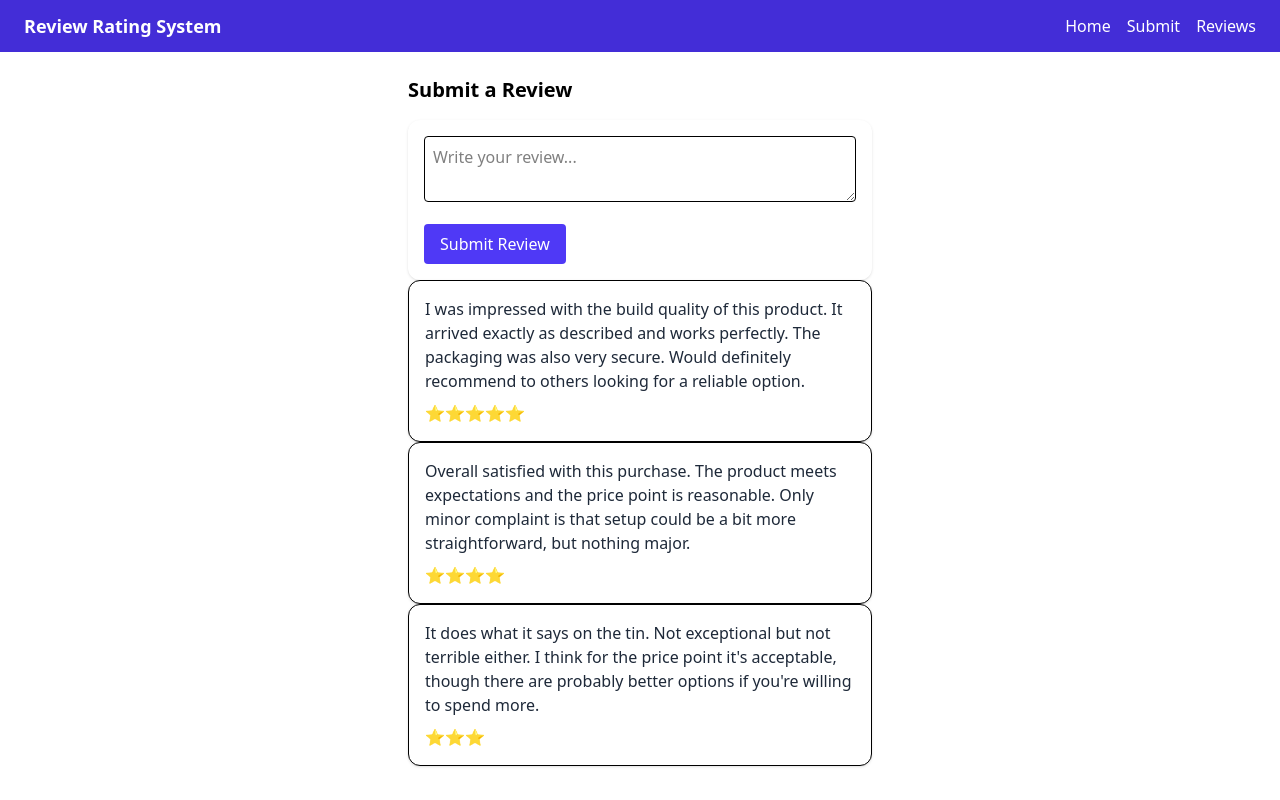
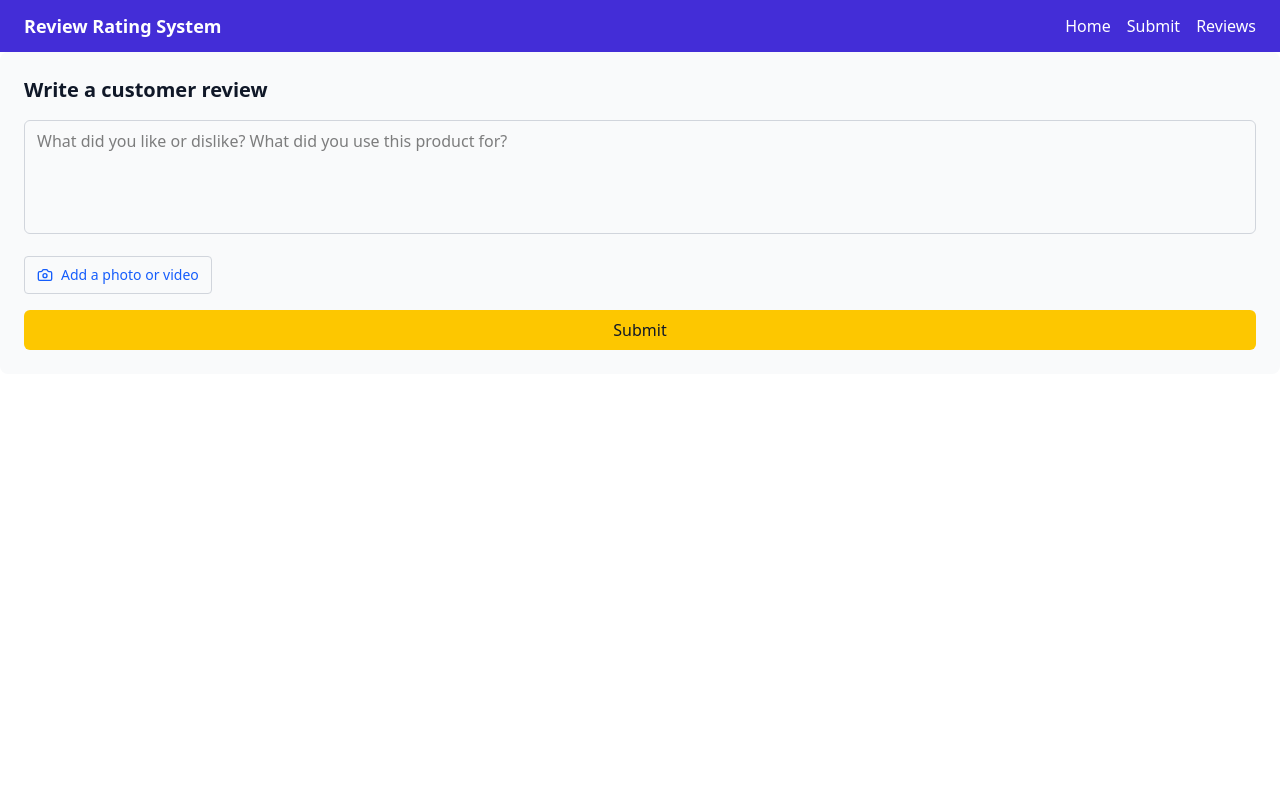
Before and after one commit to abhinavhh/ai-review-system, a React (Vite) app: page /review in a window 1280 px wide. Built offline with nearby package versions, Linux system fonts and the light colour scheme.

Commit message:
updated ui

```diff
--- a/src/App.tsx
+++ b/src/App.tsx
@@ -1,11 +1,12 @@
 
-import { BrowserRouter, Route, Routes } from 'react-router-dom'
+import { BrowserRouter, data, Route, Routes } from 'react-router-dom'
 import ReviewPage from './pages/ReviewPage'
 import LiveReviewPage from './pages/LiveReviewPage'
 import LoginPage from './pages/LoginPage'
 import RegisterPage from './pages/RegisterPage'
 import Home from './pages/Home'
 import Navbar from './components/Navbar'
+import ReviewForm from './components/ReviewForm'
 
 function App() {
   return (
@@ -14,7 +15,8 @@ function App() {
       <Routes>
         {/* <Route path='/' element={<App />}/> */}
         <Route path='/' element={<Home />}/>
-        <Route path='/review' element={<ReviewPage />}/>
+        <Route path='/reviews' element={<ReviewPage />}/>
+        <Route path='/review' element={<ReviewForm onReviewAdded={data}/>}/>
         <Route path='/live-review' element={<LiveReviewPage />}/>
         <Route path='/login' element={<LoginPage />}/>
         <Route path='/register' element={<RegisterPage />}/>
--- a/src/components/ReviewCard.tsx
+++ b/src/components/ReviewCard.tsx
@@ -1,4 +1,5 @@
 import React from "react";
+import { Star, CheckCircle, ThumbsUp, ThumbsDown } from "lucide-react";
 import type { Review } from "../interfaces/review.interface";
 
 interface Props {
@@ -6,11 +7,62 @@ interface Props {
 }
 
 const ReviewCard: React.FC<Props> = ({ review }) => {
+  const renderStars = (rating: number) => (
+    <div className="flex items-center gap-1">
+      {[1, 2, 3, 4, 5].map((star) => (
+        <Star
+          key={star}
+          className={`w-5 h-5 ${
+            star <= rating ? "fill-yellow-400 text-yellow-400" : "text-gray-300"
+          }`}
+        />
+      ))}
+    </div>
+  );
+
   return (
-    <div className="border rounded-xl p-4 shadow bg-white">
-      <p className="text-gray-800 mb-2">{review.content}</p>
-      <div className="text-yellow-500">
-        {"⭐".repeat(review.rating)}
+    <div className="border-b border-gray-200 pb-6">
+      {/* Author + avatar */}
+      <div className="flex items-start gap-3 mb-3">
+        <div className="w-10 h-10 bg-gray-300 rounded-full flex items-center justify-center text-sm font-medium text-gray-600">
+          {review.author.charAt(0)}
+        </div>
+        <div className="flex-1">
+          <div className="font-medium text-gray-900">{review.author}</div>
+          {review.verified && (
+            <div className="flex items-center gap-1 text-xs text-orange-600 mt-1">
+              <CheckCircle className="w-3 h-3" />
+              Verified Purchase
+            </div>
+          )}
+        </div>
+      </div>
+
+      {/* Rating + title */}
+      <div className="mb-2">
+        <div className="flex items-center gap-2 mb-1">
+          {renderStars(review.rating)}
+          <span className="font-medium text-gray-900">{review.title}</span>
+        </div>
+        <div className="text-sm text-gray-600">Reviewed on {review.date}</div>
+      </div>
+
+      {/* Content */}
+      <p className="text-gray-700 mb-4 leading-relaxed">{review.content}</p>
+
+      {/* Actions */}
+      <div className="flex items-center gap-4">
+        <button className="flex items-center gap-1 text-sm text-gray-600 hover:text-gray-900">
+          <ThumbsUp className="w-4 h-4" />
+          Helpful ({review.helpful ?? 0})
+        </button>
+        <button className="flex items-center gap-1 text-sm text-gray-600 hover:text-gray-900">
+          <ThumbsDown className="w-4 h-4" />
+          Not helpful
+        </button>
+        <button className="text-sm text-gray-600 hover:text-gray-900">
+          Report
+        </button>
       </div>
     </div>
   );
--- a/src/components/ReviewForm.tsx
+++ b/src/components/ReviewForm.tsx
@@ -1,41 +1,68 @@
 import React, { useState } from "react";
-import { reviews } from "../data/reviews.data";
+import { Camera } from "lucide-react";
+import { addReviewApi } from "../service/review.service";
+import type { Review } from "../interfaces/review.interface";
 
-const ReviewForm: React.FC = () => {
-  const [review, setReview] = useState("");
+interface Props {
+  onReviewAdded: (review: Review) => void;
+}
 
-  const handleSubmit = (e: React.FormEvent) => {
+const ReviewForm: React.FC<Props> = ({ onReviewAdded }) => {
+  const [reviewText, setReviewText] = useState("");
+  const [loading, setLoading] = useState(false);
+
+  const handleSubmit = async (e: React.FormEvent) => {
     e.preventDefault();
-    reviews.push({
-        id: (reviews.length + 1).toString(),
-        author: "",
-        rating: 3,
-        title: "Demo",
-        content: review,
-        date: "",
+    setLoading(true);
+
+    const newReview = await addReviewApi({
+      author: "Guest User",
+      rating: 4,
+      title: "User Review",
+      content: reviewText,
       verified: false,
-        helpful: 0,
-    })
-    alert(`Review submitted: ${review} (dummy, not saved)`);
-    setReview("");
+    });
+
+    onReviewAdded(newReview);
+    setReviewText("");
+    setLoading(false);
   };
 
   return (
-    <form onSubmit={handleSubmit} className="space-y-4 p-4 bg-white rounded-xl shadow">
+    <div className="bg-gray-50 rounded-lg p-6 sticky top-6">
+      <h2 className="text-xl font-semibold text-gray-900 mb-4">
+        Write a customer review
+      </h2>
+
+      <form onSubmit={handleSubmit} className="space-y-4">
         <textarea
-        className="w-full border p-2 rounded"
-        placeholder="Write your review..."
-        value={review}
-        onChange={(e) => setReview(e.target.value)}
+          className="w-full px-3 py-2 border border-gray-300 rounded-md focus:outline-none focus:ring-2 focus:ring-blue-500 focus:border-blue-500 resize-none"
+          placeholder="What did you like or dislike? What did you use this product for?"
+          value={reviewText}
+          onChange={(e) => setReviewText(e.target.value)}
+          rows={4}
           required
         />
+
+        <div>
+          <button
+            type="button"
+            className="flex items-center gap-2 text-sm text-blue-600 hover:text-blue-800 border border-gray-300 rounded px-3 py-2 hover:bg-gray-50"
+          >
+            <Camera className="w-4 h-4" />
+            Add a photo or video
+          </button>
+        </div>
+
         <button
           type="submit"
-        className="bg-indigo-600 text-white px-4 py-2 rounded hover:bg-indigo-700"
+          disabled={loading}
+          className="w-full bg-yellow-400 hover:bg-yellow-500 text-gray-900 font-medium py-2 px-4 rounded-md transition-colors disabled:opacity-50"
         >
-        Submit Review
+          {loading ? "Submitting..." : "Submit"}
         </button>
       </form>
+    </div>
   );
 };
 
--- a/src/data/reviews.data.ts
+++ b/src/data/reviews.data.ts
@@ -1,4 +1,6 @@
-export const reviews = [
+import type { Review } from "../interfaces/review.interface";
+
+export let reviews: Review[] = [
         {
       id: '1',
       author: 'Sarah M.',
@@ -7,8 +9,9 @@ export const reviews = [
       content: 'I was impressed with the build quality of this product. It arrived exactly as described and works perfectly. The packaging was also very secure. Would definitely recommend to others looking for a reliable option.',
       date: 'August 15, 2025',
       verified: true,
-      helpful: 23
+      helpful: 23,
     },
+
     {
       id: '2',
       author: 'Mike Johnson',
@@ -17,7 +20,7 @@ export const reviews = [
       content: 'Overall satisfied with this purchase. The product meets expectations and the price point is reasonable. Only minor complaint is that setup could be a bit more straightforward, but nothing major.',
       date: 'August 10, 2025',
       verified: true,
-      helpful: 15
+      helpful: 15,
     },
     {
       id: '3',
@@ -27,6 +30,6 @@ export const reviews = [
       content: 'It does what it says on the tin. Not exceptional but not terrible either. I think for the price point it\'s acceptable, though there are probably better options if you\'re willing to spend more.',
       date: 'August 8, 2025',
       verified: false,
-      helpful: 8
+      helpful: 8,
     }
 ]
--- a/src/pages/ReviewPage.tsx
+++ b/src/pages/ReviewPage.tsx
@@ -1,18 +1,46 @@
-import React from "react";
-import ReviewForm from "../components/ReviewForm";
+import React, { useEffect, useState } from "react";
+import { getReviews } from "../service/review.service";
+import type { Review } from "../interfaces/review.interface";
 import ReviewCard from "../components/ReviewCard";
-import { reviews } from "../data/reviews.data";
-const ReviewPage: React.FC = () => {
+
+const Reviews: React.FC = () => {
+  const [reviews, setReviews] = useState<Review[]>([]);
+  const [loading, setLoading] = useState(true);
+
+  useEffect(() => {
+    getReviews().then((data) => {
+      setReviews(data);
+      setLoading(false);
+    });
+  }, []);
+
+  if (loading) return <p className="text-center p-6">Loading reviews...</p>;
+
   return (
-    <div className="p-6 max-w-lg mx-auto">
-      <h2 className="text-xl font-bold mb-4">Submit a Review</h2>
-      <ReviewForm />
-      { reviews.map((r) => (
-        <ReviewCard key={r.id} review={r} />
-      ))}
+    <div className="max-w-6xl mx-auto p-6 bg-white">
+      <div className="flex items-center justify-between mb-6 border-b border-gray-200 pb-4">
+        <h2 className="text-lg font-semibold text-gray-900">Top reviews</h2>
+        <select className="border border-gray-300 rounded px-3 py-1 text-sm focus:outline-none focus:ring-2 focus:ring-blue-500">
+          <option>Top reviews</option>
+          <option>Most recent</option>
+          <option>Highest rated</option>
+          <option>Lowest rated</option>
+        </select>
+      </div>
 
+      <div className="space-y-6">
+        {reviews.map((r) => (
+          <ReviewCard key={r.id} review={r} />
+        ))}
+      </div>
+
+      <div className="mt-8">
+        <button className="text-blue-600 hover:text-blue-800 font-medium">
+          See all reviews
+        </button>
+      </div>
     </div>
   );
 };
 
-export default ReviewPage;
+export default Reviews;
--- a/src/service/review.service.tsx
+++ b/src/service/review.service.tsx
@@ -1,15 +1,27 @@
-import axios from "axios";
+import type { Review } from "../interfaces/review.interface";
+import { reviews as initialReviews } from "../data/reviews.data";
 
-import type { Review } from "../interfaces/review.interface";
+let reviews: Review[] = [...initialReviews];
 
-const apiUrl = "http://localhost:5000/reviews";
+export const getReviews = async (): Promise<Review[]> => {
+  return new Promise((resolve) => {
+    setTimeout(() => resolve(reviews), 500); // simulate API delay
+  });
+};
 
-export const getRevies = async(): Promise<Review> => {
-    const res = await axios.get(apiUrl);
-    return res.data;
-}
-
-export const addReviewApi = async (review: Omit<Review, "id">) => {
-  const res = await axios.post(apiUrl, review);
-  return res.data;
+export const addReviewApi = async (
+  review: Omit<Review, "id" | "date" | "helpful">
+): Promise<Review> => {
+  return new Promise((resolve) => {
+    setTimeout(() => {
+      const newReview: Review = {
+        ...review,
+        id: (reviews.length + 1).toString(),
+        date: new Date().toLocaleDateString(),
+        helpful: 0,
+      };
+      reviews = [newReview, ...reviews];
+      resolve(newReview);
+    }, 500);
+  });
 };
--- a/vite.config.ts
+++ b/vite.config.ts
@@ -3,5 +3,20 @@ import react from '@vitejs/plugin-react-swc'
 import tailwindcss from '@tailwindcss/vite'
 // https://vite.dev/config/
 export default defineConfig({
-  plugins: [react(), tailwindcss()],
+  plugins: [
+    react(),
+    tailwindcss(),
+
+  ],
+  server: {
+    proxy :{
+      "/api": {
+        target: "http://localhost:5000",
+        changeOrigin: true,
+        secure: false,
+      }
+    }
+  }
+
+
 })
```
Lines whose indentation alone changed are shown as unchanged.
